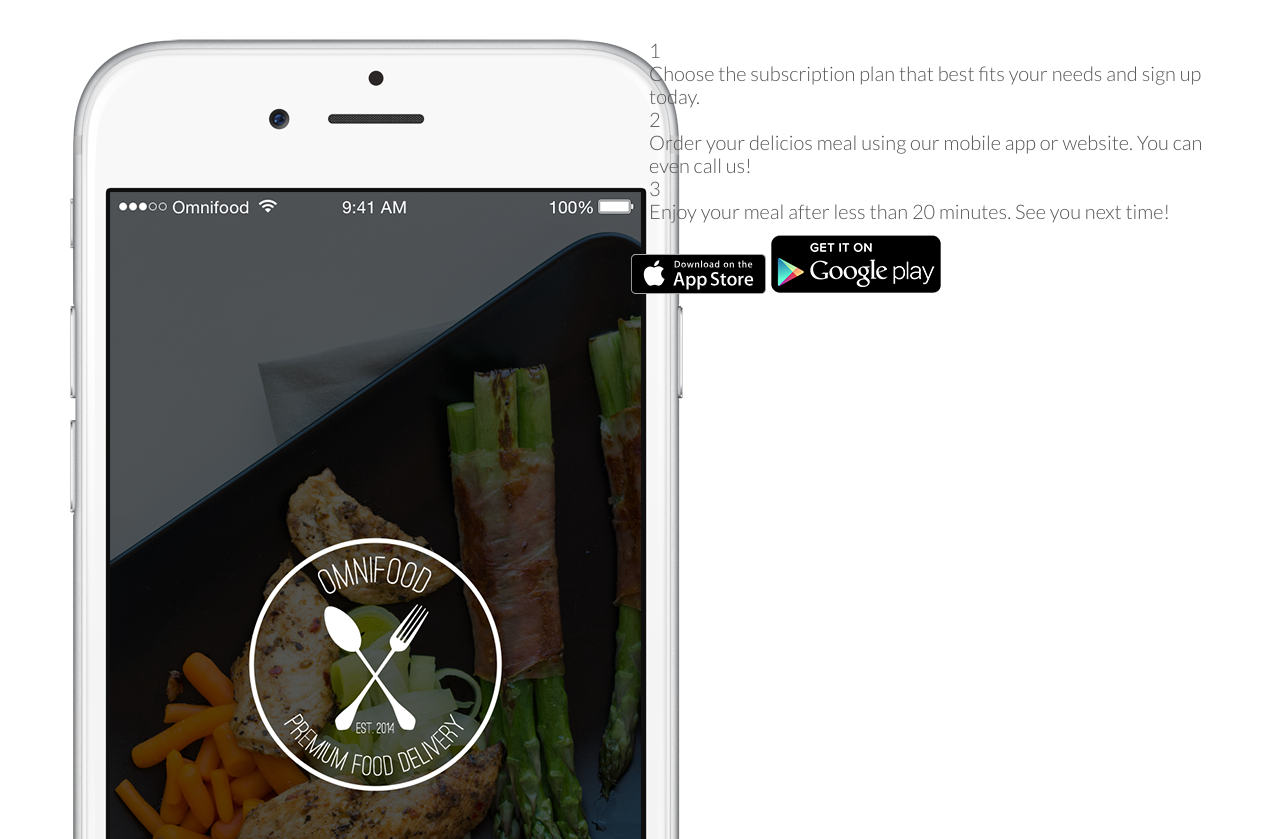
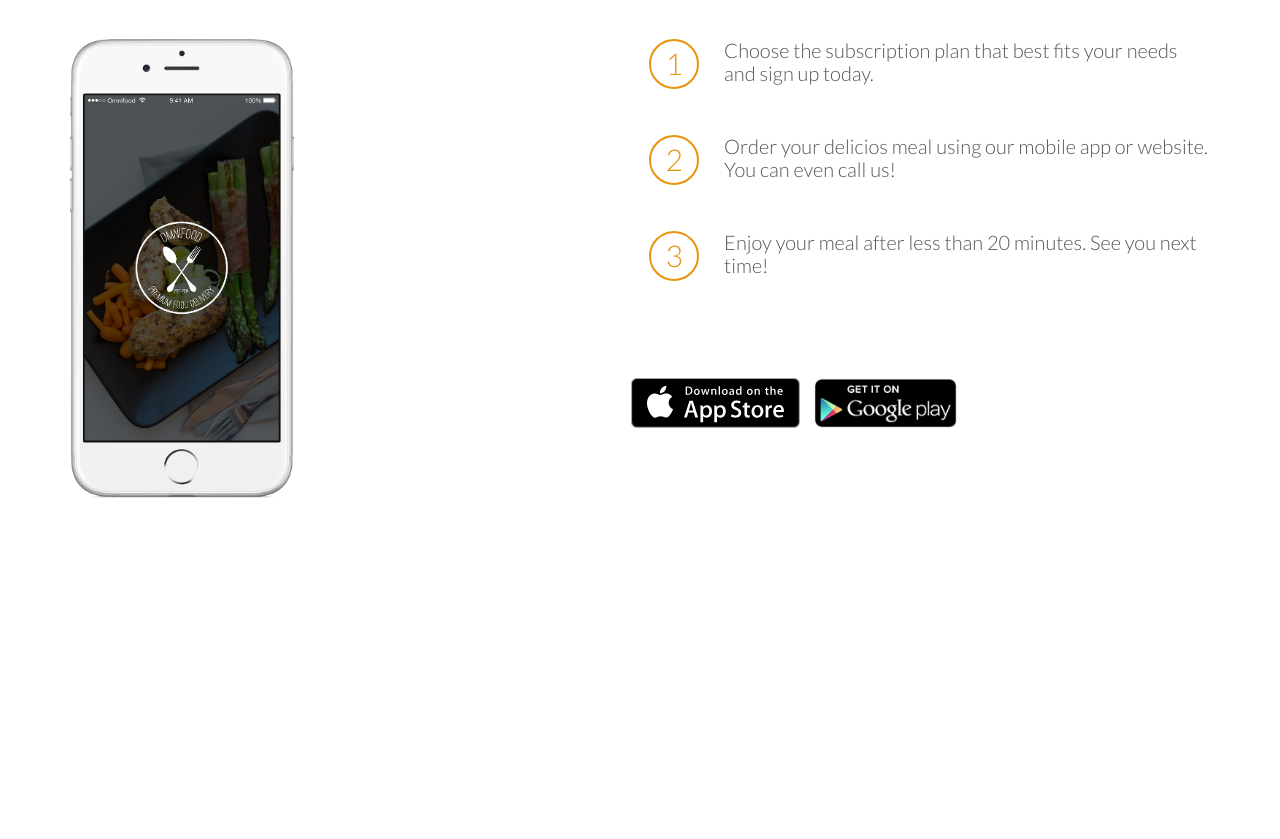
Before and after one commit to Joshky/omnifood-project, a plain HTML site: page index.html in a window 1280 px wide. Shown: the part 2054-2893 px from the top of the page. After the commit the page ends 2647 px from the top, so only its background shows below. Drawn offline with nearby package versions, Linux system fonts and the light colour scheme.

Commit message:
styled steps-section

```diff
--- a/resources/css/style.css
+++ b/resources/css/style.css
@@ -235,3 +235,51 @@ header {
     transform: scale(1.04);
     opacity: 1;
 }
+
+/* ------------------------ */
+/* STEPS */
+/* ------------------------ */
+
+
+.steps-box:first-child {
+    text-align: right;
+    padding-right: 3%;
+    margin-top: 30px;
+}
+
+.steps-box:last-child {
+    padding-left: 3%;
+    margin-top: 70px;
+}
+
+.app-screen {
+    width: 40%;
+}
+
+.works-step {
+    margin-bottom: 50px;
+}
+
+.works-step:last-of-type {
+    margin-bottom: 90px;
+}
+
+.works-step div {
+    color: #e8930c;
+    border: 2px solid #e8930c;
+    display: inline-block;
+    border-radius: 50%;
+    height: 50px;
+    width: 50px;
+    text-align: center;
+    padding: 5px;
+    float: left;
+    font-size: 150%;
+    margin-right: 25px;
+}
+
+.btn-app img {
+    height: 50px;
+    width: auto;
+    margin-right: 10px;
+}
```
